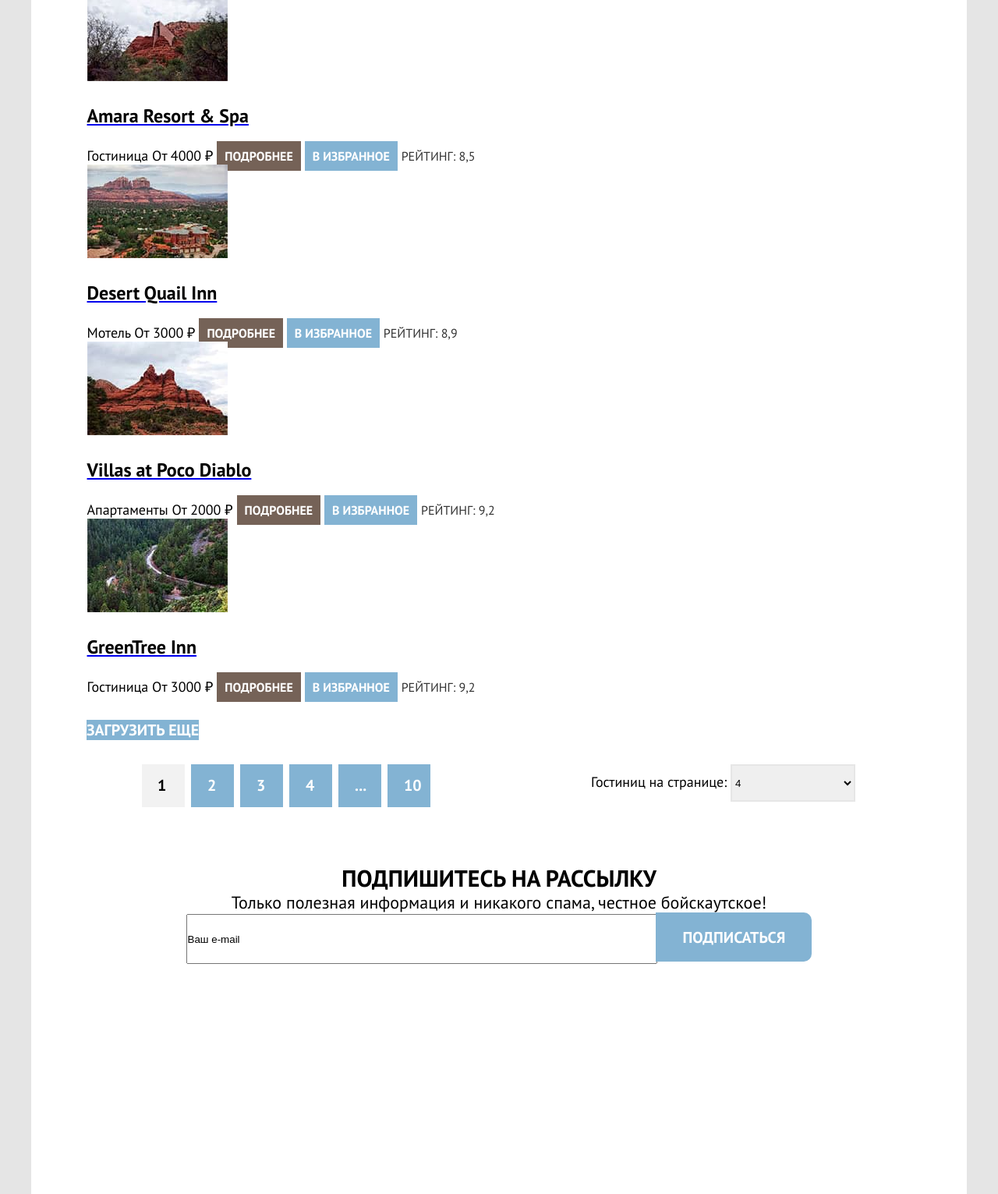
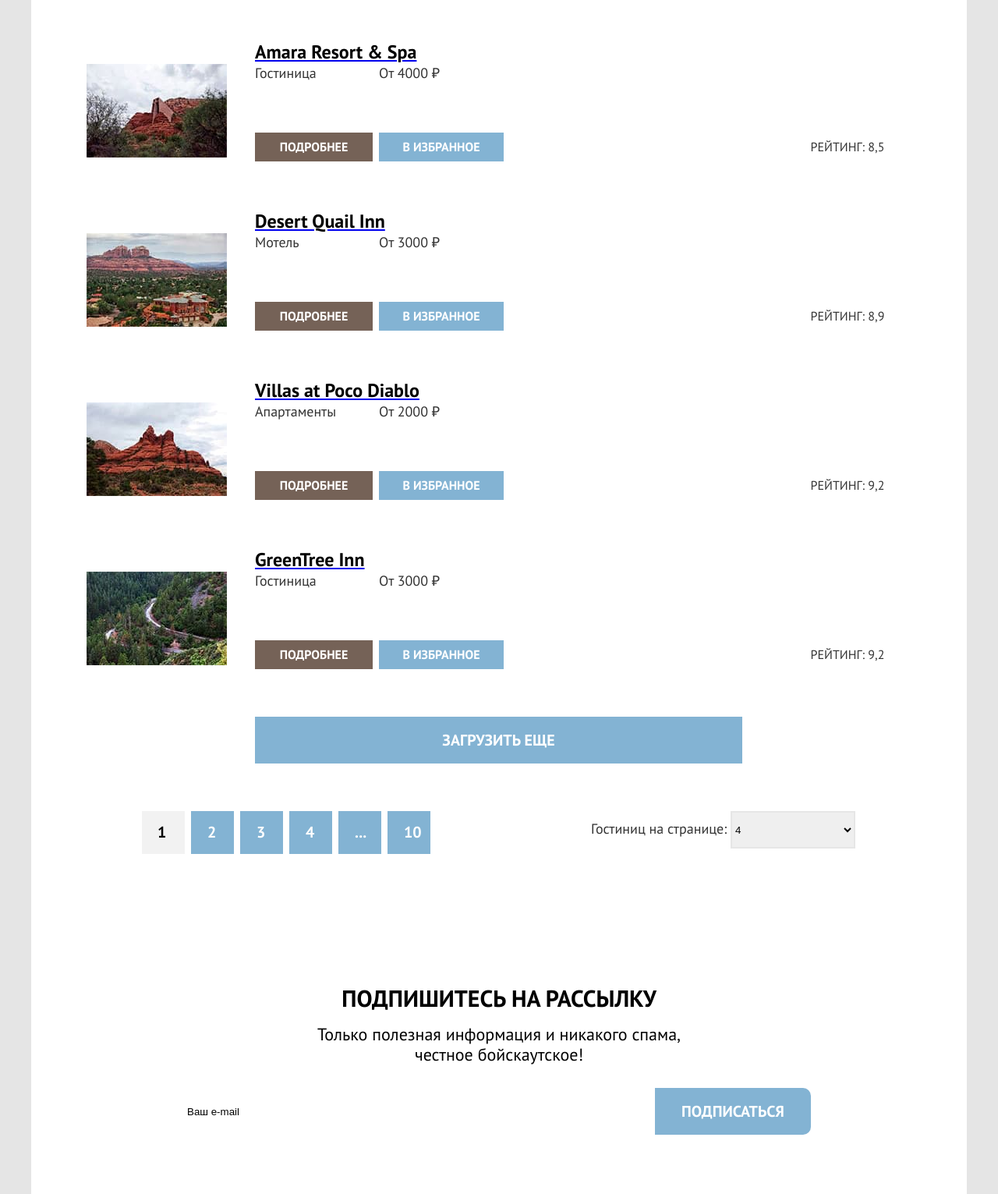
Before and after one commit to ShkurinskayaIrina/1718997-sedona-32, a plain HTML site: page catalog.html in a window 1280 px wide. Shown: the part 624-2155 px from the top of the page at 78% size. Drawn offline with Linux system fonts and the light colour scheme.

Commit message:
Постройте мелкие сетки на гридах для подходящих компонентов

```diff
--- a/catalog.html
+++ b/catalog.html
@@ -156,52 +156,56 @@
                 <span class="visually-hidden">Показать список</span>
               </a>
             </div>
-            <ul class="product-list">
+            <ul class="hotel-list">
               <li class="hotel-card">
-                <a class="hotel-card-link" href="#">
+                <a class="hotel-card-link hotel-card-link-image" href="#">
                   <img class="hotel-card-image" src="images/catalog/hotel-1.jpg" width="180" height="120" alt="">
                 </a>
-                <!-- <div hotel-card-container> -->
-                  <a class="hotel-card-link" href="#">
-                    <h3 class="hotel-card-title">Amara Resort & Spa</h3>
-                  </a>
-                  <i class="hotel-card-type">Гостиница</i>
-                  <b class="hotel-card-price">От 4000 ₽</b>
-                  <a class="button button-color" href="#">подробнее</a>
-                  <a class="button to-favourites-button" href="#">В избранное</a>
-                <!-- </div> -->
+                <a class="hotel-card-link hotel-card-link-title" href="#">
+                  <h3 class="hotel-card-title">Amara Resort & Spa</h3>
+                </a>
+                <i class="hotel-card-type">Гостиница</i>
+                <b class="hotel-card-price">От 4000 ₽</b>
+                <a class="button button-color button-detail" href="#">подробнее</a>
+                <a class="button to-favourites-button" href="#">В избранное</a>
                 <i class="hotel-card-rating">Рейтинг: 8,5</i>
               </li>
               <li class="hotel-card">
-                <a class="hotel-card-link" href="#">
+                <a class="hotel-card-link hotel-card-link-image" href="#">
                   <img class="hotel-card-image" src="images/catalog/hotel-2.jpg" width="180" height="120" alt="">
+                </a>
+                <a class="hotel-card-link hotel-card-link-title" href="#">
                   <h3 class="hotel-card-title">Desert Quail Inn</h3>
                 </a>
                 <i class="hotel-card-type">Мотель</i>
                 <b class="hotel-card-price">От 3000 ₽</b>
-                <a class="button button-color" href="#">подробнее</a>
+                <a class="button button-color button-detail" href="#">подробнее</a>
                 <a class="button to-favourites-button" href="#">В избранное</a>
                 <i class="hotel-card-rating">Рейтинг: 8,9</i>
               </li>
               <li class="hotel-card">
-                <a class="hotel-card-link" href="#">
+                <a class="hotel-card-link hotel-card-link-image" href="#">
                   <img class="hotel-card-image" src="images/catalog/hotel-3.jpg" width="180" height="120" alt="">
+                </a>
+                <a class="hotel-card-link hotel-card-link-title" href="#">
                   <h3 class="hotel-card-title">Villas at Poco Diablo</h3>
                 </a>
                 <i class="hotel-card-type">Апартаменты</i>
                 <b class="hotel-card-price">От 2000 ₽</b>
-                <a class="button button-color"  href="#">подробнее</a>
+                <a class="button button-color button-detail"  href="#">подробнее</a>
                 <a class="button to-favourites-button" href="#">В избранное</a>
                 <i class="hotel-card-rating">Рейтинг: 9,2</i>
               </li>
               <li class="hotel-card">
-                <a class="hotel-card-link" href="#">
+                <a class="hotel-card-link hotel-card-link-image" href="#">
                   <img class="hotel-card-image" src="images/catalog/hotel-4.jpg" width="180" height="120" alt="">
+                </a>
+                <a class="hotel-card-link hotel-card-link-title" href="#">
                   <h3 class="hotel-card-title">GreenTree Inn</h3>
                 </a>
                 <i class="hotel-card-type">Гостиница</i>
                 <b class="hotel-card-price">От 3000 ₽</b>
-                <a class="button button-color" href="#">подробнее</a>
+                <a class="button button-color button-detail" href="#">подробнее</a>
                 <a class="button to-favourites-button" href="#">В избранное</a>
                 <i class="hotel-card-rating">Рейтинг: 9,2</i>
               </li>
--- a/styles/styles.css
+++ b/styles/styles.css
@@ -57,6 +57,7 @@ body {
 .navigation {
   display: flex;
   width: 1200px;
+  height: 65px;
   margin: 0 auto;
   /* outline: 5px solid rgba(12, 5, 4, 0.5);
   outline-offset: -5px; */
@@ -75,7 +76,8 @@ body {
 }
 
 .navigation-item {
-  align-self: stretch;
+  /* align-self: stretch; */
+  margin: auto 0;
 }
 
 .navigation-link {
@@ -90,15 +92,16 @@ body {
 }
 
 .navigation-user .navigation-link {
-  min-width: 18px;
-  min-height: 18px;
-  padding: 24px 21px 24px 21px;
+  width: 18px;
+  height: 18px;
+  padding: 10px 21px 10px 21px;
   outline: 5px solid rgba(255, 99, 78, 0.5);
   outline-offset: -5px;
 }
 
 .page-header-logo {
   margin: auto;
+  z-index: 1;
 }
 
 .navigation-logo {
@@ -156,25 +159,39 @@ body {
   margin-top: 23px;
 }
 
+
 .advantages-list {
   padding: 0;
   margin: 0;
   list-style-type: none;
 }
 
+.advantages-item {
+  display: flex;
+  flex-direction: column;
+  align-items: center;
+  justify-content: center;
+   outline: 5px solid rgba(255, 99, 78, 0.5);
+  outline-offset: -5px;
+}
+
 .advantages-item-main {
   display: flex;
-  margin: auto;
+  /*
+  margin: auto; */
 }
 
 .advances-list {
+  display: flex;
   padding: 0;
   margin: 0;
-  display: flex;
   list-style-type: none;
 }
 
 .advantages-item-container {
+  display: flex;
+  flex-direction: column;
+  justify-content: center;
   width: 400px;
   margin: 0 auto;
   background: #83B3D3;
@@ -182,12 +199,15 @@ body {
 }
 
 .advantages-title {
+  /* grid-column: 1;
+  grid-row: 1; */
   width: 250px;
   font-size: 24px;
   line-height: 28px;
   font-weight: 700;
   text-transform: uppercase;
-  margin: auto;
+  margin: 0;
+  margin-bottom: 20px;
 }
 
 .advantages-item-container .advantages-title {
@@ -195,8 +215,10 @@ body {
 }
 
 .advantages-description {
+  /* grid-column: 1;
+  grid-row: 2; */
   width: 220px;
-  margin: auto;
+  margin: 0 auto;
   font-size: 18px;
   line-height: 21px;
 }
@@ -247,7 +269,7 @@ body {
   text-transform: uppercase;
   text-decoration: none;
   color: #FFFFFF;
-  padding: 9px 10px;
+  padding: 8px 10px;
 }
 
 .button-color {
@@ -255,12 +277,18 @@ body {
 }
 
 .button-use {
+  margin-bottom: 20px;
   background-color: #83B3D3;
 }
 
-/* .button-reset {
-
-} */
+.button-reset {
+  font-size: 18px;
+  line-height: 24px;
+  color: #FFFFFF;
+  border: none;
+  outline: none;
+  background-color: transparent;
+}
 
 .interest-button {
   font-size: 20px;
@@ -270,6 +298,8 @@ body {
 
 .to-favourites-button {
   background-color:#83B3D3;
+  grid-column: 5;
+  grid-row: 5;
 }
 .in-favourites-button {
   background-color:#7DB54F;
@@ -315,6 +345,12 @@ body {
   outline-offset: -5px; */
 }
 
+.hotels-filter-group {
+  border:0 none;
+  padding: 0;
+  margin: 0;
+}
+
 .hotels-filter-group-infrastructure {
   width: 150px;
   /* outline: 5px solid rgba(174, 223, 41, 0.5);
@@ -324,6 +360,7 @@ body {
 .hotels-filter-list {
   list-style-type: none;
   padding-left: 0;
+  margin: 0;
 }
 
 .hotels-filter-group-type {
@@ -334,6 +371,7 @@ body {
 
 .hotels-filter-group-cost {
   width: 287px;
+  padding: 0;
   /* outline: 5px solid rgba(174, 223, 41, 0.5);
   outline-offset: -5px; */
 }
@@ -350,6 +388,8 @@ body {
   font-size: 20px;
   line-height: 26px;
   font-weight: 700;
+  padding: 0;
+  padding-bottom: 30px;
 }
 
 .control-label {
@@ -361,9 +401,9 @@ body {
 }
 
 .hotels-catalog {
-  font-family: "PT Sans", "Arial", sans-serif;
+  /* font-family: "PT Sans", "Arial", sans-serif; */
   line-height: 23px;
-  color: #000000;
+  color: #333333;
   margin-top: 50px;
   margin-right: 72px;
   margin-bottom: 42px;
@@ -377,7 +417,7 @@ body {
   display: flex;
   justify-content: space-between;
   width: 1057px;
-   margin: 0 auto;
+  margin-bottom: 45px;
   /*outline: 5px solid rgba(255, 99, 78, 0.5);
   outline-offset: -5px; */
 }
@@ -429,14 +469,34 @@ body {
   outline-offset: -5px;
 } */
 
-.product-list {
+.hotel-list {
   display: flex;
   flex-direction: column;
   width: 1056px;
   list-style-type: none;
   padding: 0;
-  margin: 0 auto;
+  margin: 0;
   margin-bottom: 31px;
+}
+
+.hotel-card {
+  display: grid;
+  grid-template-columns: 180px 36px 151px 8px 160px 361px 160px;
+  grid-template-rows:min-content min-content auto 37px;
+  margin-top: 31px;
+  margin-bottom: 30px;
+}
+
+
+.hotel-card-link-image {
+  grid-column: 1;
+  grid-row: 2/6;
+  display: block;
+}
+
+.hotel-card-link-title {
+  grid-column: 3/8;
+  grid-row: 1;
 }
 
 .hotel-card-title {
@@ -445,15 +505,27 @@ body {
   line-height: 31px;
   color:  #000000;
   text-decoration: none;
+  margin: 0;
+  grid-column: 3/8;
+  grid-row: 2;
 }
 
 .hotel-card-type {
   font-style: normal;
+  grid-column:3;
+  grid-row: 2;
 }
 
 .hotel-card-price {
   font-style: normal;
   font-weight: 400;
+  grid-column: 5;
+  grid-row: 2;
+}
+
+.button-detail {
+  grid-column: 3;
+  grid-row: 5;
 }
 
 .hotel-card-rating {
@@ -463,15 +535,21 @@ body {
   font-style: normal;
   text-transform: uppercase;
   color:  #333333;
+  margin: auto 0;
+  grid-column: 7;
+  grid-row: 5;
 }
 
 .pagination-show-more {
+  display: block;
+  text-align: center;
+  width: 625px;
+  padding: 17px 0;
+  /* margin-top: 31px;
+  margin-bottom: 30px; */
+  margin: 30px auto;
   font-size: 20px;
   line-height: 26px;
-  /* width: 625px; */
-  width: 160px;
-  height: 55px;
-  padding: 0;
   background-color: #83B3D3;
   /* outline: 5px solid rgba(255, 99, 78, 0.5);
   outline-offset: -5px; */
@@ -578,8 +656,11 @@ body {
 }
 
 .newsletter {
+  display: flex;
+  flex-direction: column;
   width: 1200px;
   height: 411px;
+  text-align: center;
 }
 
 .footer-newsletter-main {
@@ -587,22 +668,19 @@ body {
   background-image: url("../images/background-newsletter.jpg");
   background-repeat: no-repeat;
   color: #FFFFFF;
-  text-align: center;
-}
-
-.footer-newsletter-inner {
-  text-align: center;
+  /* text-align: center; */
 }
 
 .newsletter-name {
   width: 600px;
   height: 60px;
   padding: 0;
-  /* border:none; */ /* потом раскомментировать */
+  border:none;  /* потом раскомментировать */
 }
 
 .newsletter-title {
-  margin: 0;
+  margin-top: 94px;
+  margin-bottom: 15px;
   font-weight: 700;
   font-size: 30px;
   line-height: 36px;
@@ -611,13 +689,19 @@ body {
 
 .newsletter-description {
   margin: 0;
+  margin-bottom: 30px;
+  width: 500px;
+  align-self: center;
 }
 
+.newsletter-form {
+  display: grid;
+  grid-template-columns: 600px 200px;
+  justify-content: center;
+}
 
 .newsletter-button {
   width: 200px;
-  height: 63px;
-  margin-left: -7px;
   font-size: 20px;
   line-height: 26px;
   background-color:#83B3D3;
```
